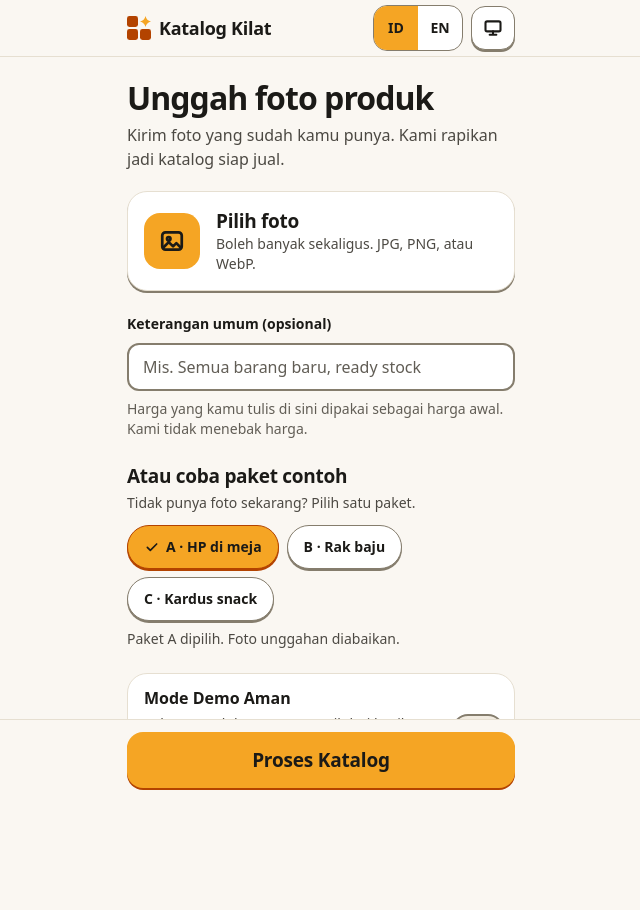
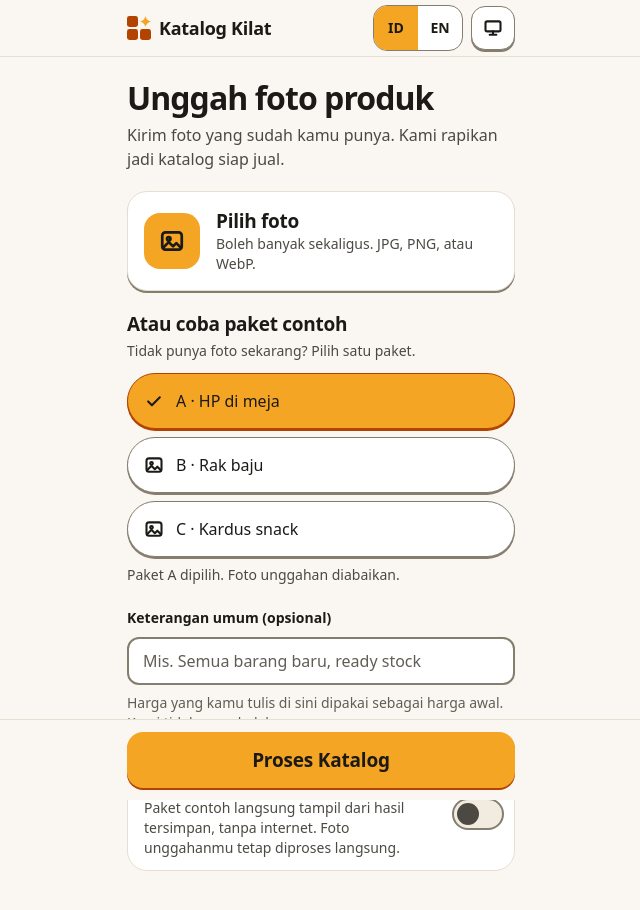
Before and after one commit to daniadasaya/metahackathon, a React (Vite) app in the folder apps/web/: page / in a window 1280 px wide. Both pictures are taken after a click on the button "A · HP di meja". Shown: the top 910 px of the page, without its empty margins (319-959 px from the left). Built offline with nearby package versions, Linux system fonts and the light colour scheme.

Commit message:
feat(web): add WhatsApp CTA on preview cards and prominent sample pack selector

```diff
--- a/apps/web/src/lib/locale/en.ts
+++ b/apps/web/src/lib/locale/en.ts
@@ -142,6 +142,12 @@ export const en = {
     storeNameLabel: 'Store name',
     storeNamePlaceholder: 'E.g. Sari Batik Shop',
     defaultStoreName: 'Your store',
+    defaultStoreHint: '(example)',
+    chat: 'WhatsApp',
+    chatLabel: 'Chat on WhatsApp about {name}',
+    chatMessage: 'Hi, I would like to ask about {name} ({sku})',
+    contactStore: 'Contact the store',
+    waHint: 'Add your WhatsApp number in the export step. Without one, buyers only see “Contact the store”.',
     available: 'In stock',
     soldOut: 'Sold out',
     hidden: '{n} products are not shown.',
--- a/apps/web/src/lib/locale/id.ts
+++ b/apps/web/src/lib/locale/id.ts
@@ -143,6 +143,12 @@ export const id = {
     storeNameLabel: 'Nama toko',
     storeNamePlaceholder: 'Mis. Toko Batik Sari',
     defaultStoreName: 'Tokomu',
+    defaultStoreHint: '(contoh)',
+    chat: 'WhatsApp',
+    chatLabel: 'Chat WhatsApp tentang {name}',
+    chatMessage: 'Halo, saya mau tanya {name} ({sku})',
+    contactStore: 'Hubungi toko',
+    waHint: 'Nomor WhatsApp diisi di langkah ekspor. Tanpa nomor, pembeli hanya melihat “Hubungi toko”.',
     available: 'Tersedia',
     soldOut: 'Stok habis',
     hidden: '{n} produk tidak ditampilkan.',
--- a/apps/web/src/screens/PreviewScreen.tsx
+++ b/apps/web/src/screens/PreviewScreen.tsx
@@ -4,7 +4,7 @@ import { EmptyState } from '../components/EmptyState';
 import { ProductPhoto } from '../components/ProductPhoto';
 import { ChatIcon } from '../components/Icons';
 import { formatRupiah } from '../lib/format';
-import { type ReviewedProduct } from '../lib/catalog';
+import { isWaNumber, type ReviewedProduct } from '../lib/catalog';
 import { useT } from '../lib/locale';
 import { setStoreName, useCatalog, useSeller } from '../lib/store';
 
@@ -28,6 +28,35 @@ function PriceLine({ product }: { product: ReviewedProduct }) {
   return <span className="kk-money text-price text-fg">{formatRupiah(product.price_idr)}</span>;
 }
 
+/**
+ * The buyer's way in, mirroring the public product page (`/p/{job}/{sku}`): a WhatsApp link to the
+ * seller's number with the product pre-filled, or the neutral "contact the store" line without one.
+ */
+function ChatCta({ product, waNumber }: { product: ReviewedProduct; waNumber: string }) {
+  const { t } = useT();
+  if (waNumber === '') {
+    return (
+      <p className="m-0 flex items-center gap-1 text-sm text-fg-muted">
+        <ChatIcon size={14} />
+        {t('preview.contactStore')}
+      </p>
+    );
+  }
+  const text = t('preview.chatMessage', { name: product.name, sku: product.sku });
+  return (
+    <a
+      className="kk-btn kk-btn-secondary kk-tactile min-h-11 w-full px-2 text-sm"
+      href={`https://wa.me/${waNumber}?text=${encodeURIComponent(text)}`}
+      target="_blank"
+      rel="noopener noreferrer"
+      aria-label={t('preview.chatLabel', { name: product.name })}
+    >
+      <ChatIcon size={16} />
+      {t('preview.chat')}
+    </a>
+  );
+}
+
 /** Screen 4: a store-style grid built from the reviewed data in `kk:catalog`. */
 export function PreviewScreen() {
   const { t, locale } = useT();
@@ -37,10 +66,20 @@ export function PreviewScreen() {
   const shown = (catalog ?? []).filter((product) => product.included);
   const hidden = (catalog?.length ?? 0) - shown.length;
   const storeName = seller?.store_name ?? '';
+  const storeNamed = storeName.trim() !== '';
+  const sellerWa = seller?.wa_number ?? '';
+  const waNumber = isWaNumber(sellerWa) ? sellerWa : '';
 
   return (
     <Column>
-      <h1 className="text-2xl break-words">{storeName.trim() === '' ? t('preview.defaultStoreName') : storeName}</h1>
+      {storeNamed ? (
+        <h1 className="text-2xl break-words">{storeName}</h1>
+      ) : (
+        <h1 className="text-2xl break-words text-fg-muted">
+          <span className="italic">{t('preview.defaultStoreName')}</span>{' '}
+          <span className="text-base font-normal">{t('preview.defaultStoreHint')}</span>
+        </h1>
+      )}
       <p className="mt-2 text-base text-fg-2">{t('preview.lead')}</p>
 
       <div className="mt-4">
@@ -63,6 +102,9 @@ export function PreviewScreen() {
       </Link>
 
       {hidden > 0 ? <p className="mt-4 text-sm text-fg-muted">{t('preview.hidden', { n: hidden })}</p> : null}
+      {waNumber === '' && shown.length > 0 ? (
+        <p className="mt-4 text-sm text-fg-muted">{t('preview.waHint')}</p>
+      ) : null}
 
       {shown.length === 0 ? (
         <div className="mt-5">
@@ -85,6 +127,9 @@ export function PreviewScreen() {
                     {soldOut ? t('preview.soldOut') : t('preview.available')}
                   </span>
                 </div>
+                <div className="px-1 pb-1">
+                  <ChatCta product={product} waNumber={waNumber} />
+                </div>
               </li>
             );
           })}
--- a/apps/web/src/screens/UploadScreen.tsx
+++ b/apps/web/src/screens/UploadScreen.tsx
@@ -167,6 +167,31 @@ export function UploadScreen() {
         />
       </label>
 
+      <section className="mt-5" aria-labelledby="samples-title">
+        <h2 id="samples-title" className="text-lg">
+          {t('samples.title')}
+        </h2>
+        <p className="mt-1 text-sm text-fg-2">{t('samples.hint')}</p>
+        <div className="mt-3 flex flex-col gap-2">
+          {PACKS.map((entry) => (
+            <button
+              key={entry.pack}
+              type="button"
+              data-sample={entry.pack}
+              className="kk-chip kk-tactile min-h-14 w-full justify-start gap-3 px-4 text-base"
+              aria-pressed={pack === entry.pack}
+              onClick={() => setPack(pack === entry.pack ? null : entry.pack)}
+            >
+              {pack === entry.pack ? <CheckIcon size={20} /> : <PhotoIcon size={20} />}
+              {t(entry.label)}
+            </button>
+          ))}
+        </div>
+        {pack !== null ? (
+          <p className="mt-2 text-sm text-fg-2">{t('samples.selected', { pack: pack.toUpperCase() })}</p>
+        ) : null}
+      </section>
+
       {photos.length > 0 ? (
         <section className="mt-5" aria-labelledby="photos-title">
           <div className="flex items-baseline justify-between gap-2">
@@ -221,30 +246,6 @@ export function UploadScreen() {
         <p className="mt-2 text-sm text-fg-muted">{t('upload.captionHelp')}</p>
       </div>
 
-      <section className="mt-6" aria-labelledby="samples-title">
-        <h2 id="samples-title" className="text-lg">
-          {t('samples.title')}
-        </h2>
-        <p className="mt-1 text-sm text-fg-2">{t('samples.hint')}</p>
-        <div className="mt-3 flex flex-wrap gap-2">
-          {PACKS.map((entry) => (
-            <button
-              key={entry.pack}
-              type="button"
-              className="kk-chip kk-tactile"
-              aria-pressed={pack === entry.pack}
-              onClick={() => setPack(pack === entry.pack ? null : entry.pack)}
-            >
-              {pack === entry.pack ? <CheckIcon size={16} /> : null}
-              {t(entry.label)}
-            </button>
-          ))}
-        </div>
-        {pack !== null ? (
-          <p className="mt-2 text-sm text-fg-2">{t('samples.selected', { pack: pack.toUpperCase() })}</p>
-        ) : null}
-      </section>
-
       <section className="kk-card-flat mt-6 flex items-center gap-3 py-3 pr-2 pl-4">
         <div className="min-w-0 flex-1">
           <h2 id="demo-title" className="text-base font-bold">
```
